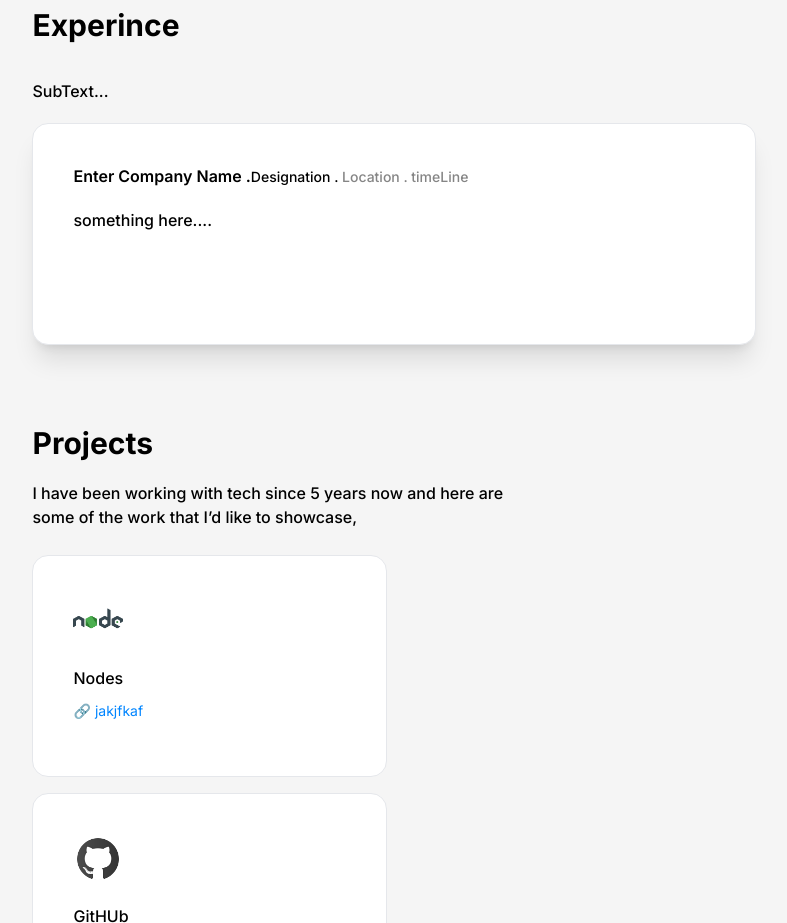
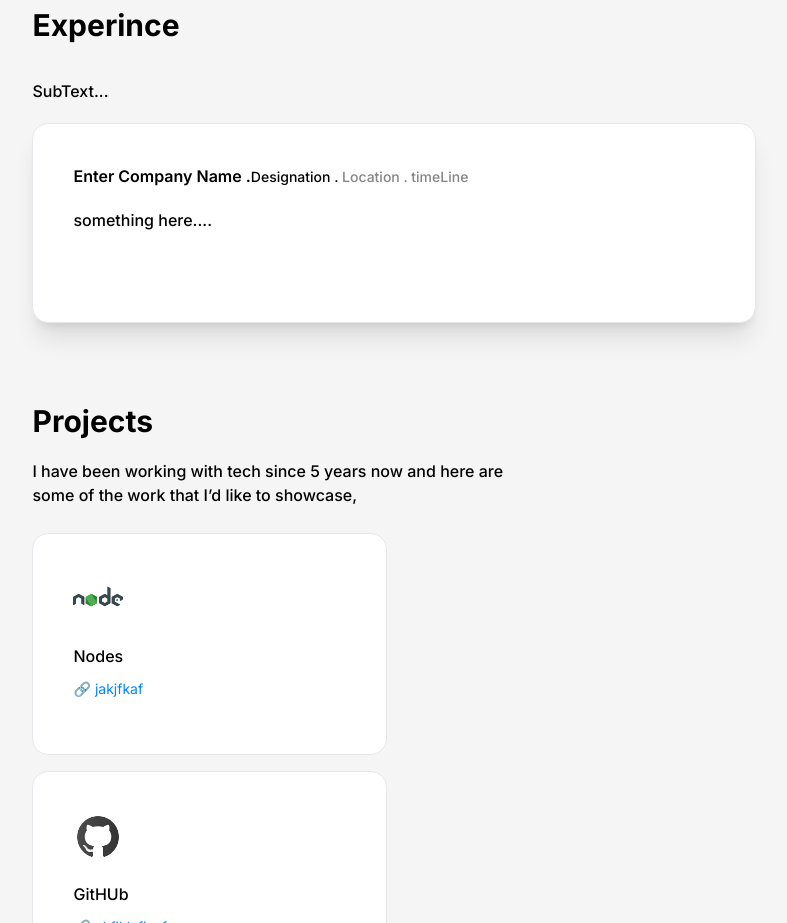
Before and after one commit to Amrit-Thapa/protfolio-builder, a Next.js app: page / in a window 1280 px wide. Shown: the part 1580-2503 px from the top of the page, without its empty margins (384-1171 px from the left). Built offline with nearby package versions, Linux system fonts and the light colour scheme.

Commit message:
fixing css

```diff
--- a/src/sections/AboutMe.tsx
+++ b/src/sections/AboutMe.tsx
@@ -1,5 +1,4 @@
 import {useAppContext} from "../context/AppContext";
-import {resizeTextArea} from "@/utils";
 import {Section} from "@/context/types";
 import {SyntheticEvent, useState} from "react";
 import ActionController, {
@@ -38,8 +37,7 @@ const AboutMe = () => {
   const onDeleteClick = (e: SyntheticEvent) => {
     e.preventDefault();
     e.stopPropagation();
-    // setUpdates(aboutMe);
-    // dispatch({type: Actions.SET_EDITING, payload: false});
+    dispatch({type: Actions.REMOVE_SECTION, payload: Section.AboutMe});
   };
   const onEditClick = (e: SyntheticEvent) => {
     e.preventDefault();
--- a/src/sections/Experience.tsx
+++ b/src/sections/Experience.tsx
@@ -5,7 +5,7 @@ import {useAppContext} from "../context/AppContext";
 import Image from "next/image";
 import ImagePicker from "../component/ImagePicker";
 import plusIcon from "@/../public/assets/icons/plus.png";
-import {removeUnUpdatedItem, resizeTextArea} from "@/utils";
+import {removeUnUpdatedItem} from "@/utils";
 import If from "@/component/If";
 import {Section} from "@/context/types";
 import ActionController, {
@@ -134,7 +134,7 @@ const Experience = () => {
             <div
               key={exp.id}
               className={classNames(
-                "bg-white rounded-2xl border w-full p-10 min-h-[222px] mt-5",
+                "bg-white rounded-2xl border w-full p-10 min-h-[200px] mt-5",
                 {
                   "shadow-xl": exp.id.includes("1"),
                 },
```
